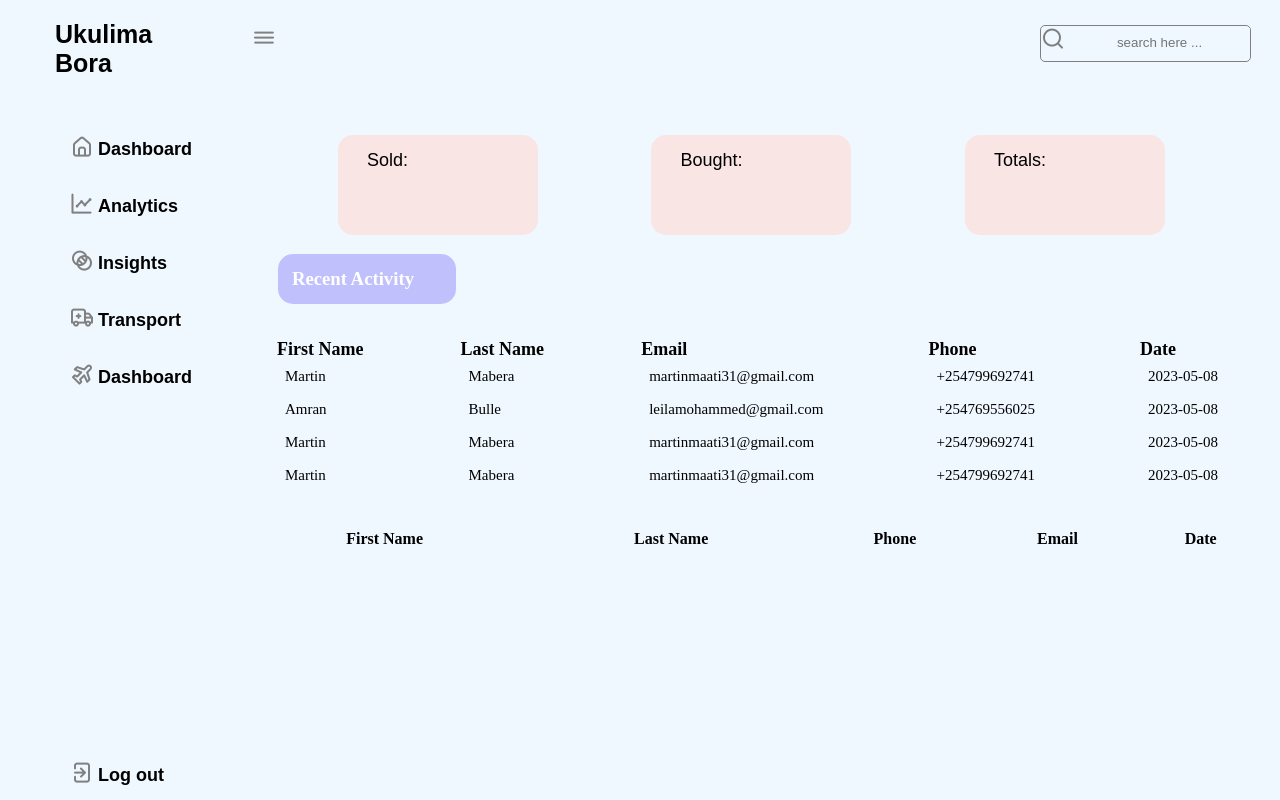
After one commit to marichu99/uniProjo, a PHP site: page /dashboard.html in a window 1280 px wide. The commit adds this page. Run offline with PHP 8.4, Linux system fonts and the light colour scheme; lists and menus that the app fills with data are empty.

Commit message:
some file changes

```diff
--- /dev/null
+++ b/dash.css
@@ -0,0 +1,167 @@
+body{
+    min-height: 100vh;
+    background-color: aliceblue;
+    display:flex;
+    justify-content:space-between;
+    flex-direction: row;
+}
+.navlets{
+    display: flex;
+    flex-direction: row;
+    position: fixed;
+    top: 0;
+    left: 0;
+    height: 100%;
+    width: 100%;
+}
+.nav{
+    display: flex;
+    flex-direction: column;
+    width: 250px;
+    border-right: 1px solid grey;
+    transition: 1.5s;
+}
+.navClose{
+    width: 75px;
+}
+.logoName{
+    padding: 10px;
+    margin: 10px;
+    margin-left: 45px;
+    margin-bottom: 5px;
+    justify-content: center;
+}
+.logo_name{
+    font-family: sans-serif;
+    font-size: 25px;
+    font-weight: bolder;
+    left: 20px;
+}
+.menu-items{
+    top: 30px;
+    /* background-color: rgb(253, 180, 180); */
+    border-radius: 20px;
+    height: calc(100vh - 75px);
+    margin: 10px;
+    display: flex;
+    flex-direction: column;
+    justify-content: space-between;
+}
+
+.menu-items ul li a{
+    text-decoration: none;
+}
+.menu-items ul li{
+    list-style: none;
+    padding: 10px;
+    margin: 10px;
+}
+
+.menu-items ul li a:hover .link-name,
+.menu-items ul li a:hover i{
+    color: grey;
+}
+.link-name{
+    font-family: sans-serif;
+    font-size: large;
+    color: black;
+    font-weight: bold;
+}
+i{
+    font-size: 24px;
+    min-width: 45px;
+    height: 100vh;
+    color: grey;
+    cursor: pointer;
+}
+.dashboard{
+    height: 100vh;
+    /* background-color: blanchedalmond; */
+    width: 85%;
+    margin: 15px;
+}
+.dashboard .top{
+    display: flex;
+    justify-content: space-between;
+    padding: 10px 14px;
+}
+.search-box{
+    border: 1px solid grey;
+    height: 35px;
+    border-radius: 5px;
+}
+.input-box{
+    outline: none;
+    position: relative;
+    height: 28px;
+    border: none;
+    background-color: aliceblue;
+    text-align: center;
+}
+.top{
+    height: 50px;
+}
+.acc-details{
+
+    height: 100px;
+    width: 200px;
+    background-color: rgb(250, 229, 229);
+    border-radius: 15px;
+    transition: transform .5s;
+}
+.acc-details:hover{
+    transform: scale(1.1);
+    box-shadow: 1px solid grey;
+}
+.header-deets{
+    display: flex;
+    flex-direction:row;
+    justify-content: space-between;
+    margin-left: 100px;
+    margin-right: 100px;
+    margin-top: 50px;
+}
+.header-deets .acc-span-deets{
+    position: relative;
+    top: 15px;
+    padding:  14px;
+    margin: 15px;
+    margin-top: 30px;
+    font-family: sans-serif;
+    font-size: large;
+    font-weight: 10px;
+}
+.recentContainer{
+    display: flex;
+    justify-content: space-between;
+    align-items: center;
+    flex-direction: row;
+    margin: 25px;
+    padding: 10px 14px;
+}
+.recentTitle{
+    font-weight: bold;
+    font-size: large;
+    font-family: serif;
+}
+.recent{
+    display: flex;
+    flex-direction: column;
+}
+.recenData{
+    padding: 8px;
+    font-size: 15px;
+}
+.sectionDeets{
+    margin-left: 40px;
+}
+.sectionDeets h3{
+    background-color: rgb(192, 192, 253);
+    color: white;
+    padding: 14px;
+    width: 150px;
+    border-radius: 15px;
+}
+.myTable{
+    width: 100%;
+}
--- /dev/null
+++ b/dashboard.html
@@ -0,0 +1,169 @@
+<!DOCTYPE html>
+<html>
+    <head lang="en">
+    <meta charset="UTF-8"/>
+    <meta name="viewport" content="width=device-width, initial-scale=1.0"/>
+
+    <!-- CSS -->
+    <link rel="stylesheet" href="dash.css">
+    <link rel="stylesheet" href="https://unicons.iconscout.com/release/v4.0.0/css/line.css">
+
+    <title>Admin Dashboard Panel</title>
+    </head>
+    <body>
+        <div class="navlets">
+
+            <!-- the div below is for the Sidebar Container -->
+
+            <nav class="navContainer">
+                <div class="logoName">
+                    <span class="logo_name">Ukulima Bora</span>
+                </div>
+                <div class="menu-items">
+                    <ul class="nav-links">
+                        <li><a href="#">
+                            <i class="uil uil-estate"></i>
+                            <span class="link-name">Dashboard</span>
+                        </a></li>
+                        <li><a href="#">
+                            <i class="uil uil-chart-line"></i>
+                            <span class="link-name">Analytics</span>
+                        </a></li>
+                        <li><a href="#">
+                            <i class="uil uil-adjust-circle"></i>
+                            <span class="link-name">Insights</span>
+                        </a></li>
+                        <li><a href="#">
+                            <i class="uil uil-ambulance"></i>
+                            <span class="link-name">Transport</span>
+                        </a></li>
+                        <li><a href="#">
+                            <i class="uil uil-plane-departure"></i>
+                            <span class="link-name">Dashboard</span>
+                        </a></li>
+                    </ul>
+
+                    <ul>
+                        <li><a href="#">
+                            <i class="uil uil-signout"></i>
+                            <span class="link-name">Log out</span>
+                        </a></li>
+                    </ul>
+                </div>
+            </nav>
+
+
+            <!-- the div below is for the main content -->
+
+            <div class="dashboard">
+                <!-- div for the top level stuff -->
+                <div class ="top">
+                    <i class="uil uil-bars side-bar"></i>
+                    <div class="search-box">
+                        <i class="uil uil-search"></i>
+                        <input type="text" placeholder="search here ..." class="input-box"/>
+                    </div>
+                </div>
+                <!-- div for the header content -->
+                <div class="header-deets">
+                    <div class="acc-details">
+                        <span class="acc-span-deets">Sold:</span>
+                    </div>
+                    <div class="acc-details">
+                        <span class="acc-span-deets">Bought:</span>
+                    </div>
+                    <div class="acc-details">
+                        <span class="acc-span-deets">Totals:</span>
+                    </div>
+                </div>
+                <div class="sectionDeets">
+                <h3>Recent Activity</h3>
+                </div>
+                <div class="recentContainer">
+                    <div class="recent">
+                        <span class="recentTitle">First Name</span>
+                        <span class="recenData">Martin</span>
+                        <span class="recenData">Amran</span>
+                        <span class="recenData">Martin</span>
+                        <span class="recenData">Martin</span>
+                    </div>
+                    <div class="recent">
+                        <span class="recentTitle">Last Name</span>
+                        <span class="recenData">Mabera</span>
+                        <span class="recenData">Bulle</span>
+                        <span class="recenData">Mabera</span>
+                        <span class="recenData">Mabera</span>
+                    </div>
+                    <div class="recent">
+                        <span class="recentTitle">Email</span>
+                        <span class="recenData">martinmaati31@gmail.com</span>
+                        <span class="recenData">leilamohammed@gmail.com</span>
+                        <span class="recenData">martinmaati31@gmail.com</span>
+                        <span class="recenData">martinmaati31@gmail.com</span>
+                    </div>
+                    <div class="recent">
+                        <span class="recentTitle">Phone</span>
+                        <span class="recenData">+254799692741</span>
+                        <span class="recenData">+254769556025</span>
+                        <span class="recenData">+254799692741</span>
+                        <span class="recenData">+254799692741</span>
+                    </div>
+                    <div class="recent">
+                        <span class="recentTitle">Date</span>
+                        <span class="recenData">2023-05-08</span>
+                        <span class="recenData">2023-05-08</span>
+                        <span class="recenData">2023-05-08</span>
+                        <span class="recenData">2023-05-08</span>
+
+                    </div>
+                </div>
+                <div class="meza">
+                    <table class="myTable">
+                            <tr>
+                                <th>First Name</th>
+                                <th>Last Name</th>
+                                <th>Phone</th>
+                                <th>Email</th>
+                                <th>Date</th>
+                            </tr>
+                            <tr>
+                                <td></td>
+                                <td></td>
+                                <td></td>
+                                <td></td>
+                                <td></td>
+                            </tr>
+                            <tr>
+                                <td></td>
+                                <td></td>
+                                <td></td>
+                                <td></td>
+                                <td></td>
+                            </tr>
+                            <tr>
+                                <td></td>
+                                <td></td>
+                                <td></td>
+                                <td></td>
+                                <td></td>
+                            </tr>
+                    </table>
+                </div>
+
+
+            </div>
+        </div>
+
+        <script type="text/javascript">
+            const body = document.querySelector("body")
+            var navContainer =body.querySelector(".navContainer")
+            var navlist=body.querySelector(".navlist")
+            // function to toggle the sidebar
+            var sidebar=body.querySelector(".side-bar")
+            // add the event listener
+            sidebar.addEventListener("click",()=>{
+                // navContainer.classList.toggle("navClose")
+            })
+        </script>
+    </body>
+</html>
--- a/data.php
+++ b/data.php
@@ -13,12 +13,6 @@ if (isset($_POST["password"])) {
     $password=stripcslashes($password);
 
 }
-
-// prevent SQL INJECTION
-// $fname=stripcslashes($fname);
-// $lname=stripcslashes($lname);
-
-
 
 
 // connect to the database
--- a/index.html
+++ b/index.html
@@ -15,8 +15,8 @@
                     <i class="fa fa-times" onclick="hideMenu()" id="times"></i>
                 <ul>
                     <li><a>Home</a></li>
-                    <li><a href="login.php">Login</a></li>
-                    <li><a href="login.php">Sign Up</a></li>
+                    <li><a href="login.html">Login</a></li>
+                    <li><a href="login.html">Sign Up</a></li>
                     <li><a href="contact.html">Contact Us</a></li>
                     <li><a href="about.html">About Us</a></li>
                 </ul>
--- a/login.js
+++ b/login.js
@@ -56,9 +56,9 @@
         var contAlphaNumeric= special.test(passwordSign.value)
         var passwordSignValid= document.getElementById("passwordSignValid")
         if(passwordSign.value.length < 5){
-        passwordSignValid.textContent="Please enter a password"
-        passwordSignValid.style.color="red"
-        truly_valid=false;
+          passwordSignValid.textContent="Please enter a password"
+          passwordSignValid.style.color="red"
+          truly_valid=false;
         // check for special characters
         }else if(passwordSign.value > 5 && contAlphaNumeric !== true){
             var specialCharacter= document.getElementById("specialCharacter")
--- a/login.php
+++ b/login.php
@@ -1,5 +1,5 @@
 
-
+<php
 <!DOCTYPE html>
 <html>
     <head>
@@ -31,6 +31,7 @@
             <input type="password" id="passwordSign" placeholder="Enter your password" name="password" required class="input-box" onchange="checkFormValidation(event)" onkeyup="checkFormValidation(event)"><br>
             <input type="password" id="passwordRe" placeholder="Confirm your password" name="password" required class="input-box" onchange="checkFormValidation(event)" onkeyup="checkFormValidation(event)"><br>
             <input type="submit" id="submit" class="btn-submit" onclick="formValidation()"><br>
+            <p><a href="forgot.html">Forgot Password</a></p>
             <p id="firstSignValid"></p>
             <p id="specialCharacter"></p>
             <p id="lastSignValid"></p>
@@ -47,3 +48,4 @@
     </body>
 
 </html>
+?>
--- a/signup.php
+++ b/signup.php
@@ -46,7 +46,7 @@ function redirect($url){
 }
 
 if ($rows>0){
-    redirect(('/PROJO/index.html'));
+    redirect(('/PROJO/'));
     // encode the data from the database and send it to the javascript frontend
     echo json_encode($fname);
 }
```
Also changed, not shown: forgot.html (added, +26 -0 lines), forgot.php (added, +39 -0 lines), forgot.css (added).
